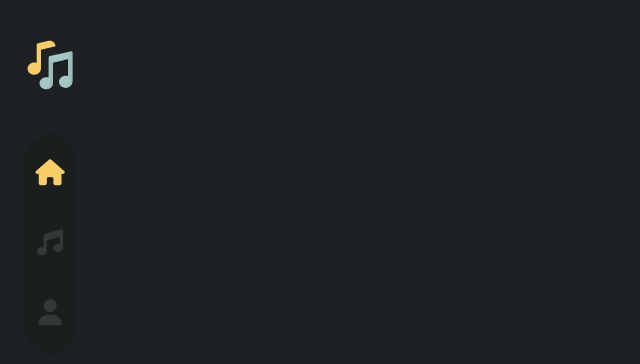
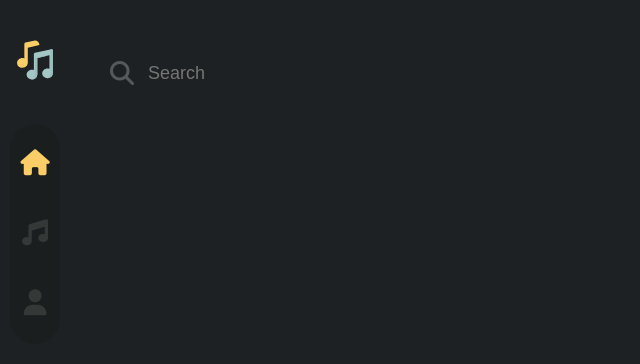
Before and after one commit to MRaehanR/music-player, a plain HTML site: page index.html in a window 1280 px wide. Shown: the whole page, without its empty margins (0-640 px from the left). Drawn offline with Linux system fonts and the light colour scheme.

Commit message:
feat: add search bar

```diff
--- a/index.html
+++ b/index.html
@@ -18,7 +18,7 @@
             <img
               src="./assets/sidebar/logo.svg"
               alt="logo"
-              width="50px"
+              width="40px"
               height="auto"
             />
           </div>
@@ -31,7 +31,17 @@
       </div>
     </div>
     <div class="wrapper-main">
-      <div class="main"></div>
+      <div class="wrapper-search">
+        <div class="search">
+          <i class="fa-solid fa-search"></i>
+          <input
+            type="text"
+            name="search"
+            placeholder="Search"
+            id="search-input"
+          />
+        </div>
+      </div>
     </div>
   </body>
 </html>
--- /dev/null
+++ b/style-old.css
@@ -0,0 +1,83 @@
+* {
+  margin: 0;
+  list-style: none;
+}
+
+a {
+  color: inherit;
+  text-decoration: none;
+}
+
+.active {
+  color: #facd66 !important;
+  opacity: 100% !important;
+}
+
+.sticky {
+  position: fixed;
+  top: 0;
+}
+
+.bg-primary {
+  background-color: #1d2123;
+}
+
+.sidebar {
+  display: flex;
+  flex-direction: column;
+  align-items: center;
+  flex-wrap: wrap;
+  width: 100px;
+  height: 100vh;
+}
+
+.sidebar-logo {
+  display: flex;
+  flex-direction: column;
+  align-items: center;
+  justify-content: center;
+  margin-top: 20px;
+  height: 80px;
+  width: 100%;
+}
+
+.sidebar-menu {
+  display: flex;
+  flex-direction: column;
+  justify-content: space-between;
+  align-items: center;
+  padding: 30px 5px;
+  background-color: #1a1e1f;
+  margin-top: 50px;
+  border-radius: 50px;
+  width: 52px;
+  height: 230px;
+}
+
+.sidebar-menu a {
+  display: flex;
+}
+
+.sidebar-menu a:hover {
+  opacity: 100%;
+}
+
+.sidebar-menu a {
+  font-size: 26px;
+  color: #efeee0;
+  opacity: 25%;
+}
+
+main {
+  background-color: blue;
+  width: 100%;
+  height: 150vh;
+}
+
+.container {
+    background-color: red;
+    margin-left: 100px;
+    padding: 50px 40px;
+    width: 100%;
+    height: 500px;
+}
--- a/style.css
+++ b/style.css
@@ -24,7 +24,7 @@ body {
 }
 
 .wrapper-sidebar {
-  width: 100px;
+  width: 70px;
   height: 100vh;
 }
 
@@ -68,9 +68,34 @@ body {
 .wrapper-main {
   width: 100%;
   height: 100vh;
+  padding: 50px 20px;
 }
 
-.wrapper-main .main {
-  width: 200px;
-  height: 150vh;
+.wrapper-main .search {
+  display: inline-block;
+  background-color: transparent;
+  padding: 8px 20px;
+  border-radius: 20px;
 }
+
+.wrapper-main .search i {
+  position: relative;
+  top: 3px;
+  color: #fff;
+  opacity: 25%;
+  font-size: 24px;
+  margin-right: 10px;
+}
+
+.wrapper-main .search input {
+  background-color: transparent;
+  color: #fff;
+  font-size: 18px;
+  outline: none;
+  border: none;
+  width: 300px;
+}
+
+.wrapper-main .search input:focus {
+  outline: none;
+}
```
